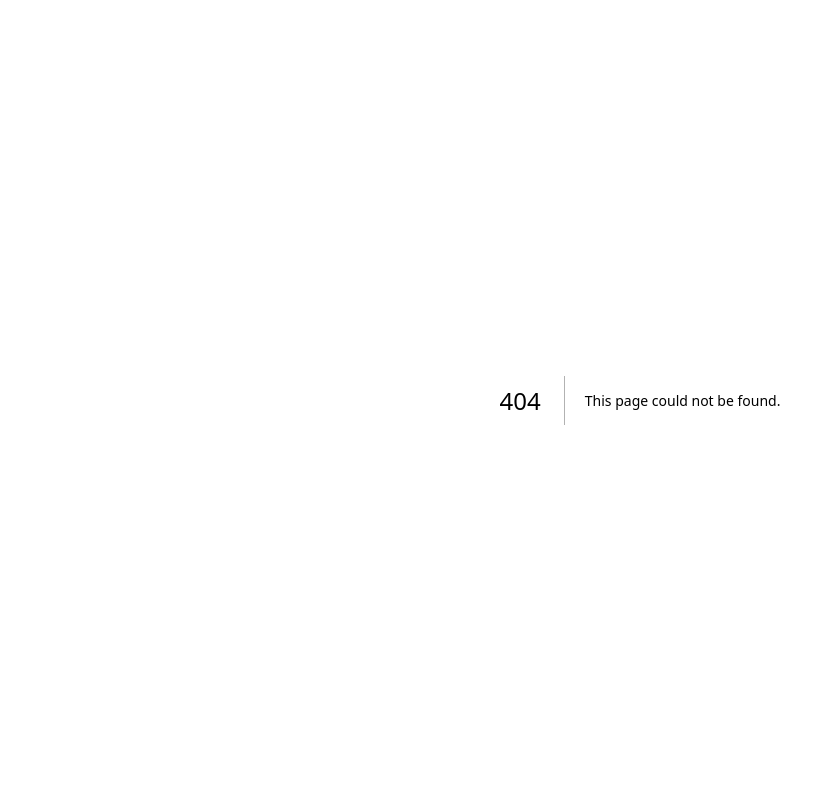
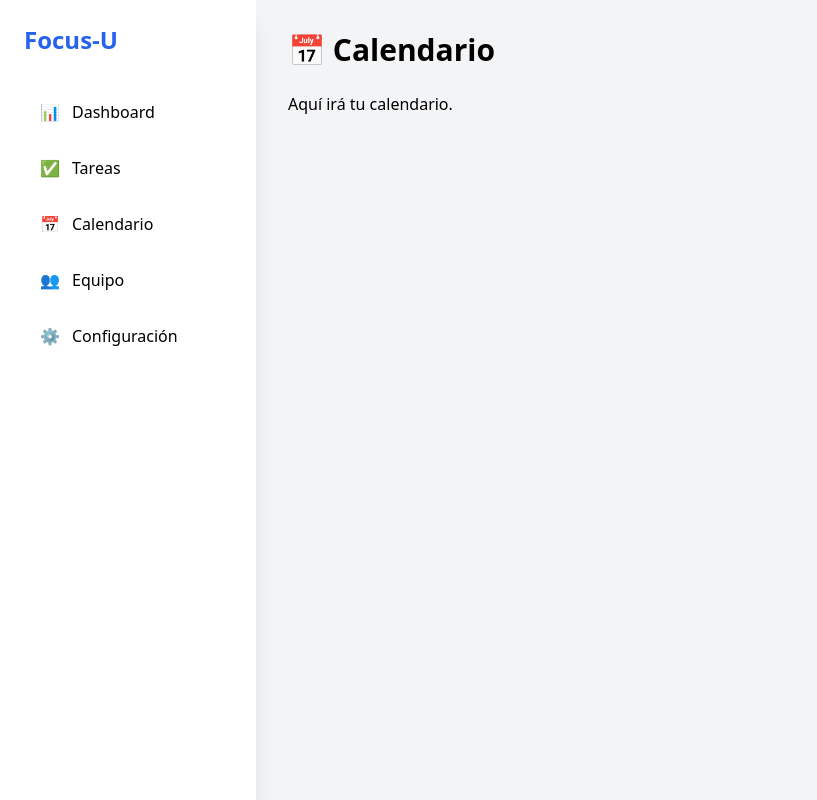
Before and after one commit to DanCoVog/focus-u, a Next.js app: page /calendar in a window 1280 px wide. Before the commit this address had no page. Shown: the whole page, without its empty margins (0-817 px from the left). Built offline with nearby package versions, Linux system fonts and the light colour scheme.

Commit message:
paguinas nuevas

```diff
--- /dev/null
+++ b/app/calendar/page.tsx
@@ -0,0 +1,20 @@
+'use client'
+
+import DashboardLayout from "../layouts/DashboardLayout"
+
+export default function CalendarPage(){
+
+  return(
+
+    <DashboardLayout>
+
+      <h1 className="text-3xl font-bold mb-6">
+        📅 Calendario
+      </h1>
+
+      <p>Aquí irá tu calendario.</p>
+
+    </DashboardLayout>
+
+  )
+}
--- a/app/dashboard/page.tsx
+++ b/app/dashboard/page.tsx
@@ -280,17 +280,21 @@ export default function Dashboard() {
             <nav>
               <ul className="space-y-2">
   {[
-                  { name: 'Dashboard', icon: '📊' },
-                  { name: 'Tareas', icon: '✅' },
-                  { name: 'Calendario', icon: '📅' },
-                  { name: 'Equipo', icon: '👥' },
-                  { name: 'Configuración', icon: '⚙️' }
+    { name: 'Dashboard', icon: '📊', path: '/dashboard' },
+    { name: 'Tareas', icon: '✅', path: '/tasks' },
+    { name: 'Calendario', icon: '📅', path: '/calendar' },
+    { name: 'Equipo', icon: '👥', path: '/team' },
+    { name: 'Configuración', icon: '⚙️', path: '/settings' }
   ].map((item) => (
-                  <motion.li key={item.name}
+    <motion.li
+      key={item.name}
       whileHover={{ scale: 1.02 }}
       whileTap={{ scale: 0.98 }}
     >
-                    <button className="w-full text-left px-4 py-3 text-gray-700 hover:bg-blue-50 rounded-lg transition-all duration-200 flex items-center space-x-3">
+      <button
+        onClick={() => router.push(item.path)}
+        className="w-full text-left px-4 py-3 text-gray-700 hover:bg-blue-50 rounded-lg transition-all duration-200 flex items-center space-x-3"
+      >
         <span>{item.icon}</span>
         <span>{item.name}</span>
       </button>
--- /dev/null
+++ b/app/layouts/DashboardLayout.tsx
@@ -0,0 +1,70 @@
+'use client'
+
+import { useRouter } from "next/navigation"
+import { motion } from "framer-motion"
+
+export default function DashboardLayout({ children }: { children: React.ReactNode }) {
+
+  const router = useRouter()
+
+  const menu = [
+    { name: 'Dashboard', icon: '📊', path: '/dashboard' },
+    { name: 'Tareas', icon: '✅', path: '/tasks' },
+    { name: 'Calendario', icon: '📅', path: '/calendar' },
+    { name: 'Equipo', icon: '👥', path: '/team' },
+    { name: 'Configuración', icon: '⚙️', path: '/settings' }
+  ]
+
+  return (
+
+    <div className="flex min-h-screen bg-gray-100">
+
+      {/* Sidebar */}
+      <aside className="w-64 bg-white shadow-xl">
+
+        <div className="p-6">
+
+          <h1 className="text-2xl font-bold mb-8 text-blue-600">
+            Focus-U
+          </h1>
+
+          <ul className="space-y-2">
+
+            {menu.map((item) => (
+
+              <motion.li
+                key={item.name}
+                whileHover={{ scale: 1.03 }}
+              >
+
+                <button
+                  onClick={() => router.push(item.path)}
+                  className="w-full text-left px-4 py-3 rounded-lg hover:bg-blue-50 flex gap-3"
+                >
+
+                  <span>{item.icon}</span>
+                  <span>{item.name}</span>
+
+                </button>
+
+              </motion.li>
+
+            ))}
+
+          </ul>
+
+        </div>
+
+      </aside>
+
+      {/* Contenido */}
+      <main className="flex-1 p-8">
+
+        {children}
+
+      </main>
+
+    </div>
+
+  )
+}
--- /dev/null
+++ b/app/settings/page.tsx
@@ -0,0 +1,18 @@
+'use client'
+
+import DashboardLayout from "../layouts/DashboardLayout"
+
+export default function SettingsPage(){
+
+  return(
+
+    <DashboardLayout>
+
+      <h1 className="text-3xl font-bold mb-6">
+        ⚙️ Configuración
+      </h1>
+
+    </DashboardLayout>
+
+  )
+}
--- /dev/null
+++ b/app/tasks/page.tsx
@@ -0,0 +1,223 @@
+'use client'
+
+import { useEffect, useState } from "react"
+import { motion } from "framer-motion"
+import DashboardLayout from "../layouts/DashboardLayout"
+import TaskForm from "../components/TaskForm"
+import TaskList from "../components/TaskList"
+
+interface Task {
+  id: string
+  title: string
+  description: string
+  dueDate: string
+  priority: 'high' | 'medium' | 'low'
+  category: string
+  completed: boolean
+  status: 'pendiente' | 'en-progreso' | 'completada'
+}
+
+export default function TasksPage(){
+
+  const [tasks,setTasks] = useState<Task[]>([])
+  const [showForm,setShowForm] = useState(false)
+  const [filter,setFilter] = useState("all")
+  const [sort,setSort] = useState("dueDate")
+
+  useEffect(()=>{
+
+    const loadTasks = async ()=>{
+
+      const response = await fetch("/api/tasks")
+
+      if(response.ok){
+
+        const data = await response.json()
+
+        setTasks(data.tasks.map((task:any)=>({
+
+          id: task._id,
+          title: task.title,
+          description: task.description || "",
+          dueDate: task.dueDate,
+          priority:
+            task.priority === "alta"
+              ? "high"
+              : task.priority === "media"
+              ? "medium"
+              : "low",
+          category: task.tags?.[0] || "",
+          completed: task.status === "completada",
+          status: task.status
+
+        })))
+
+      }
+
+    }
+
+    loadTasks()
+
+  },[])
+
+  const handleAddTask = async(taskData:any)=>{
+
+    const response = await fetch("/api/tasks",{
+
+      method:"POST",
+      headers:{
+        "Content-Type":"application/json"
+      },
+      body:JSON.stringify(taskData)
+
+    })
+
+    const {task} = await response.json()
+
+    const newTask:Task = {
+
+      id: task._id,
+      title: task.title,
+      description: task.description || "",
+      dueDate: task.dueDate,
+      priority:
+        task.priority === "alta"
+          ? "high"
+          : task.priority === "media"
+          ? "medium"
+          : "low",
+      category: task.tags?.[0] || "",
+      completed: task.status === "completada",
+      status: task.status
+
+    }
+
+    setTasks([...tasks,newTask])
+    setShowForm(false)
+
+  }
+
+  const handleCompleteTask = async(taskId:string)=>{
+
+    await fetch(`/api/tasks?id=${taskId}`,{
+
+      method:"PUT",
+      headers:{
+        "Content-Type":"application/json"
+      },
+      body:JSON.stringify({
+        status:"completada"
+      })
+
+    })
+
+    setTasks(tasks.map(task=>
+      task.id === taskId
+        ? {...task,completed:true}
+        : task
+    ))
+
+  }
+
+  const handleDeleteTask = async(taskId:string)=>{
+
+    await fetch(`/api/tasks?id=${taskId}`,{
+      method:"DELETE"
+    })
+
+    setTasks(tasks.filter(task=>task.id !== taskId))
+
+  }
+
+  const filteredTasks = tasks.filter(task=>{
+
+    if(filter === "completed") return task.completed
+    if(filter === "pending") return !task.completed
+
+    return true
+
+  })
+
+  const sortedTasks = [...filteredTasks].sort((a,b)=>{
+
+    if(sort === "dueDate"){
+
+      return new Date(a.dueDate).getTime() - new Date(b.dueDate).getTime()
+
+    }
+
+    const priorityOrder = {high:0,medium:1,low:2}
+
+    return priorityOrder[a.priority] - priorityOrder[b.priority]
+
+  })
+
+  return(
+
+    <DashboardLayout>
+
+      <div className="p-4">
+
+        <h1 className="text-3xl font-bold mb-6">
+          ✅ Gestión de Tareas
+        </h1>
+
+        <motion.button
+          whileHover={{scale:1.05}}
+          whileTap={{scale:0.95}}
+          onClick={()=>setShowForm(!showForm)}
+          className="bg-blue-600 text-white px-4 py-2 rounded-lg mb-6"
+        >
+          {showForm ? "Cerrar" : "Agregar Tarea"}
+        </motion.button>
+
+        {showForm &&(
+
+          <div className="mb-8">
+
+            <TaskForm onSubmit={handleAddTask}/>
+
+          </div>
+
+        )}
+
+        <div className="flex gap-4 mb-6">
+
+          <select
+          value={filter}
+          onChange={(e)=>setFilter(e.target.value)}
+          className="border rounded p-2"
+          >
+
+            <option value="all">Todas</option>
+            <option value="pending">Pendientes</option>
+            <option value="completed">Completadas</option>
+
+          </select>
+
+          <select
+          value={sort}
+          onChange={(e)=>setSort(e.target.value)}
+          className="border rounded p-2"
+          >
+
+            <option value="dueDate">Por fecha</option>
+            <option value="priority">Por prioridad</option>
+
+          </select>
+
+        </div>
+
+        <TaskList
+          tasks={sortedTasks}
+          onComplete={handleCompleteTask}
+          onDelete={handleDeleteTask}
+        />
+
+      </div>
+
+    </DashboardLayout>
+
+  )
+
+}
--- /dev/null
+++ b/app/team/page.tsx
@@ -0,0 +1,18 @@
+'use client'
+
+import DashboardLayout from "../layouts/DashboardLayout"
+
+export default function TeamPage(){
+
+  return(
+
+    <DashboardLayout>
+
+      <h1 className="text-3xl font-bold mb-6">
+        👥 Equipo
+      </h1>
+
+    </DashboardLayout>
+
+  )
+}
```
Lines whose indentation alone changed are shown as unchanged.
